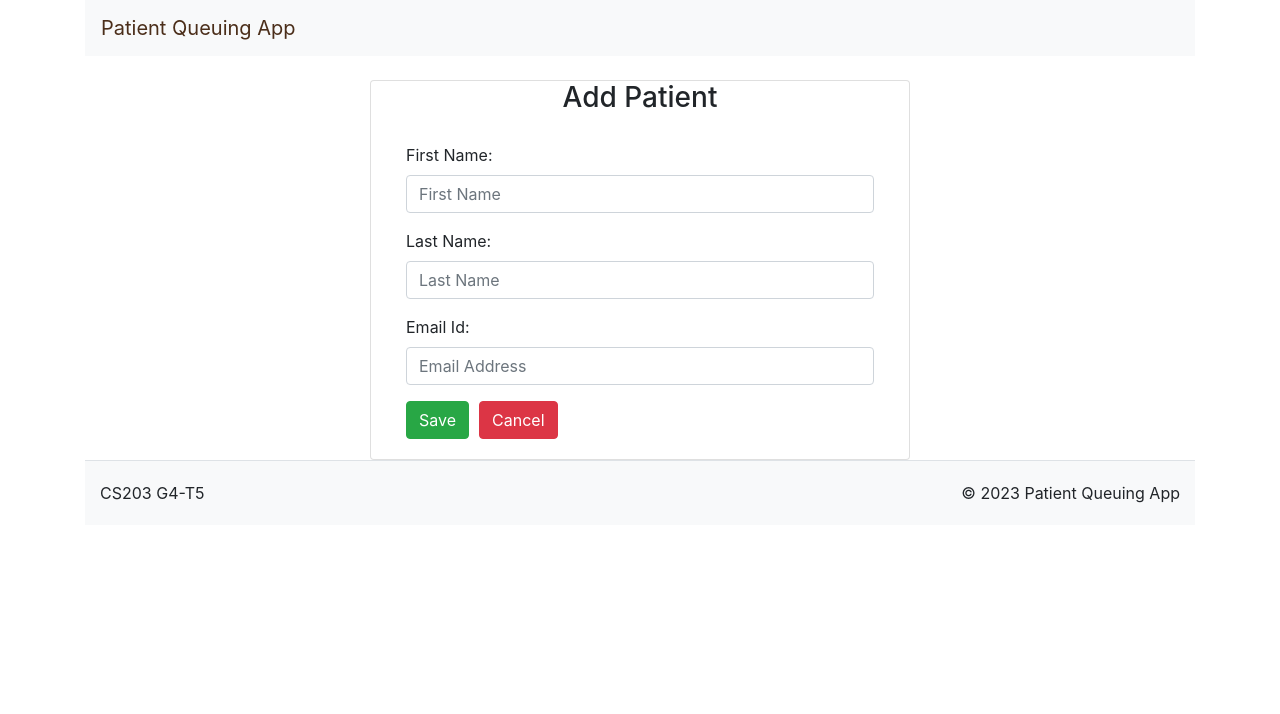
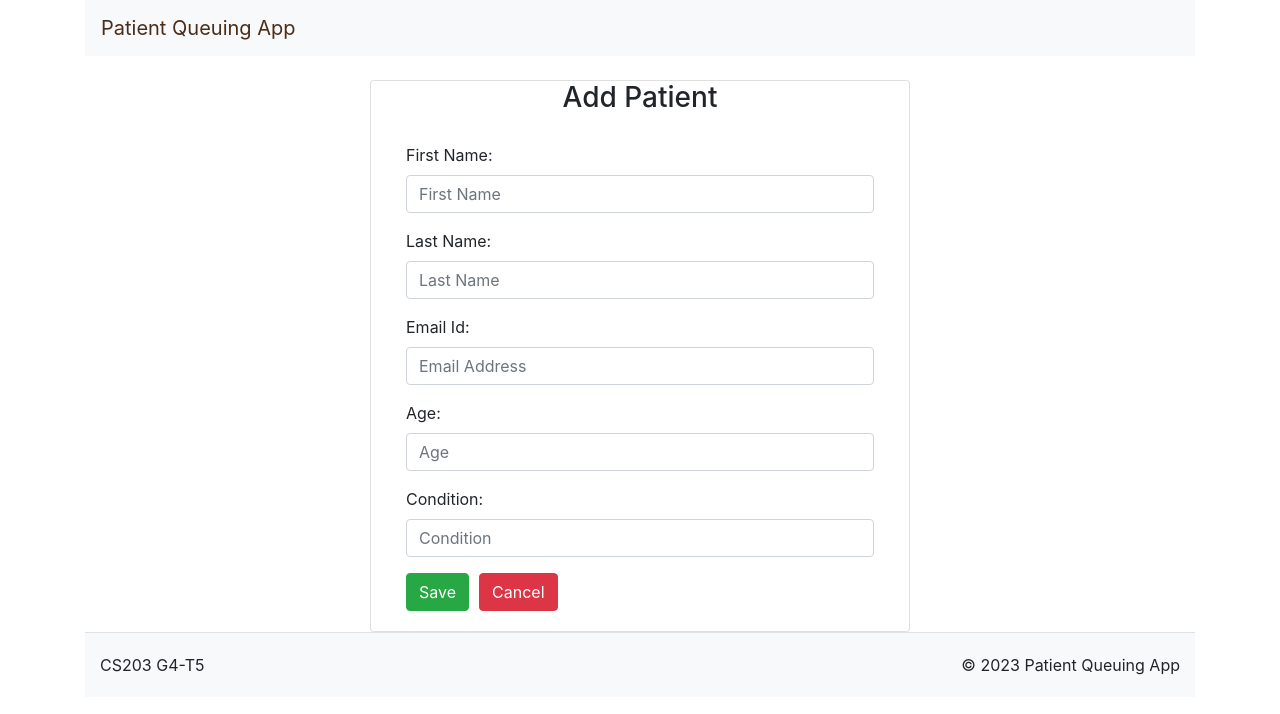
Before and after one commit to tansongjun/203WebDev, a React (Create React App) app in the folder react-frontend/: page /add-patient in a window 1280 px wide. Shown: the top 714 px of the page. Built offline with nearby package versions, Linux system fonts and the light colour scheme.

Commit message:
added fields: age condition

```diff
--- a/react-frontend/src/components/CreatePeopleComponent.jsx
+++ b/react-frontend/src/components/CreatePeopleComponent.jsx
@@ -8,7 +8,9 @@ function CreatePeopleComponent() {
     const [state, setState] = useState({
         firstName: '',
         lastName: '',
-        emailId: ''
+        emailId: '',
+        age: '',
+        condition: ''
     });
 
     const savePeople = (e) => {
@@ -16,7 +18,9 @@ function CreatePeopleComponent() {
         let people = {
             firstName: state.firstName,
             lastName: state.lastName,
-            emailId: state.emailId
+            emailId: state.emailId,
+            age: state.age,
+            condition: state.condition
         };
 
         PeopleService.createPeople(people).then(() => {
@@ -78,6 +82,36 @@ function CreatePeopleComponent() {
                                         }
                                     />
                                 </div>
+                                <div className="form-group">
+                                    <label> Age: </label>
+                                    <input
+                                        placeholder="Age"
+                                        name="age"
+                                        className="form-control"
+                                        value={state.age}
+                                        onChange={(e) =>
+                                            setState({
+                                                ...state,
+                                                age: e.target.value
+                                            })
+                                        }
+                                    />
+                                </div>
+                                <div className="form-group">
+                                    <label> Condition: </label>
+                                    <input
+                                        placeholder="Condition"
+                                        name="condition"
+                                        className="form-control"
+                                        value={state.condition}
+                                        onChange={(e) =>
+                                            setState({
+                                                ...state,
+                                                condition: e.target.value
+                                            })
+                                        }
+                                    />
+                                </div>
 
                                 <button
                                     className="btn btn-success"
--- a/react-frontend/src/components/UpdatePeopleComponent.jsx
+++ b/react-frontend/src/components/UpdatePeopleComponent.jsx
@@ -9,7 +9,9 @@ function UpdatePeopleComponent() {
     const [state, setState] = useState({
         firstName: '',
         lastName: '',
-        emailId: ''
+        emailId: '',
+        age: '',
+        condition: ''
     });
 
     useEffect(() => {
@@ -19,7 +21,9 @@ function UpdatePeopleComponent() {
             setState({
                 firstName: data.firstName,
                 lastName: data.lastName,
-                emailId: data.emailId
+                emailId: data.emailId,
+                age: data.age,
+                condition: data.condition
             });
         });
     }, [id]);
@@ -29,7 +33,9 @@ function UpdatePeopleComponent() {
         let people = {
             firstName: state.firstName,
             lastName: state.lastName,
-            emailId: state.emailId
+            emailId: state.emailId,
+            age: state.age,
+            condition: state.condition
         };
 
         PeopleService.updatePeople(people, id).then(() => {
@@ -91,6 +97,36 @@ function UpdatePeopleComponent() {
                                         }
                                     />
                                 </div>
+                                <div className="form-group">
+                                    <label> Age: </label>
+                                    <input
+                                        placeholder="Age"
+                                        name="age"
+                                        className="form-control"
+                                        value={state.age}
+                                        onChange={(e) =>
+                                            setState({
+                                                ...state,
+                                                age: e.target.value
+                                            })
+                                        }
+                                    />
+                                </div>
+                                <div className="form-group">
+                                    <label> Condition: </label>
+                                    <input
+                                        placeholder="Condition"
+                                        name="condition"
+                                        className="form-control"
+                                        value={state.condition}
+                                        onChange={(e) =>
+                                            setState({
+                                                ...state,
+                                                condition: e.target.value
+                                            })
+                                        }
+                                    />
+                                </div>
 
                                 <button
                                     className="btn btn-success"
--- a/react-frontend/src/components/ViewPeopleComponent.jsx
+++ b/react-frontend/src/components/ViewPeopleComponent.jsx
@@ -31,6 +31,14 @@ function ViewPeopleComponent() {
                         <label> Patient Email ID: </label>
                         <div> {people.emailId}</div>
                     </div>
+                    <div className="row">
+                        <label> Patient Age: </label>
+                        <div> {people.age}</div>
+                    </div>
+                    <div className="row">
+                        <label> Patient Condition: </label>
+                        <div> {people.condition}</div>
+                    </div>
                 </div>
             </div>
         </div>
```
Also changed, not shown: 2 other files (tests, documents, lock files or other folders).
